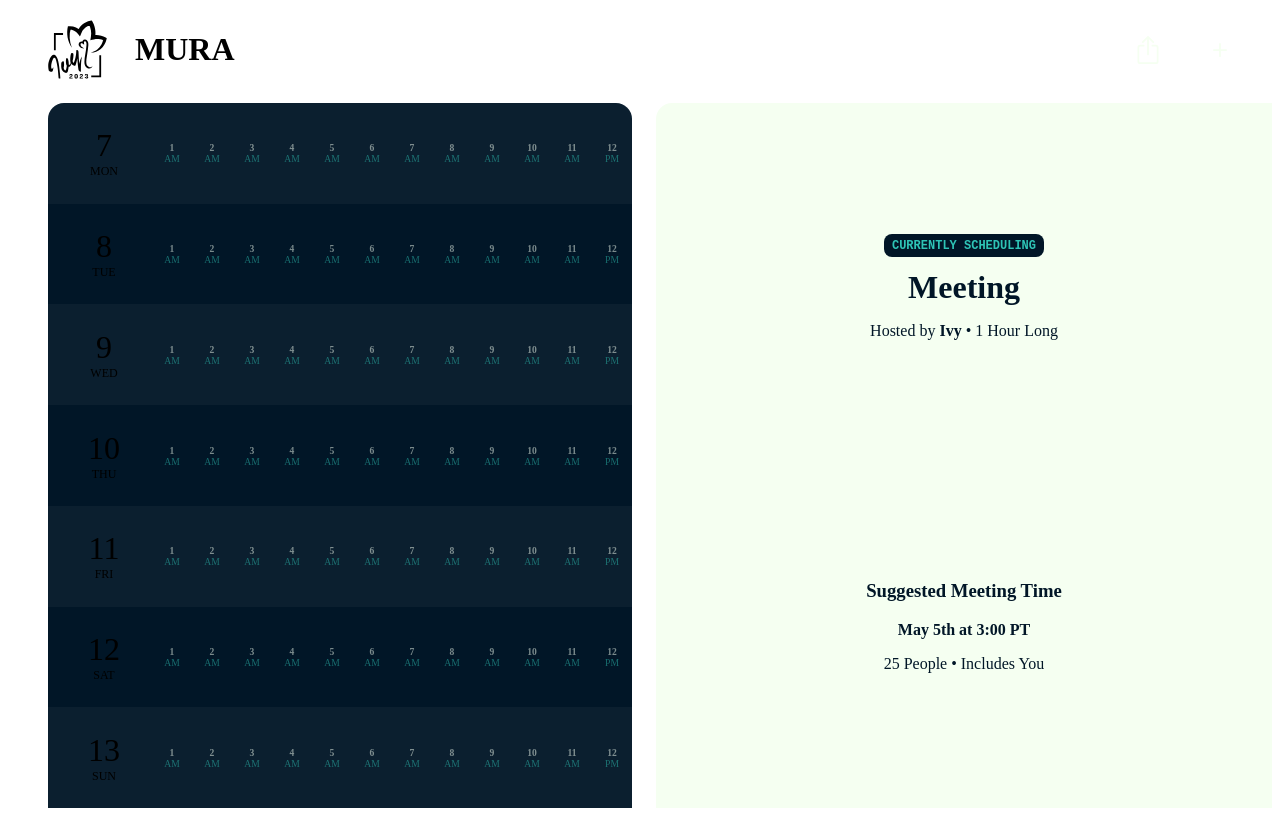
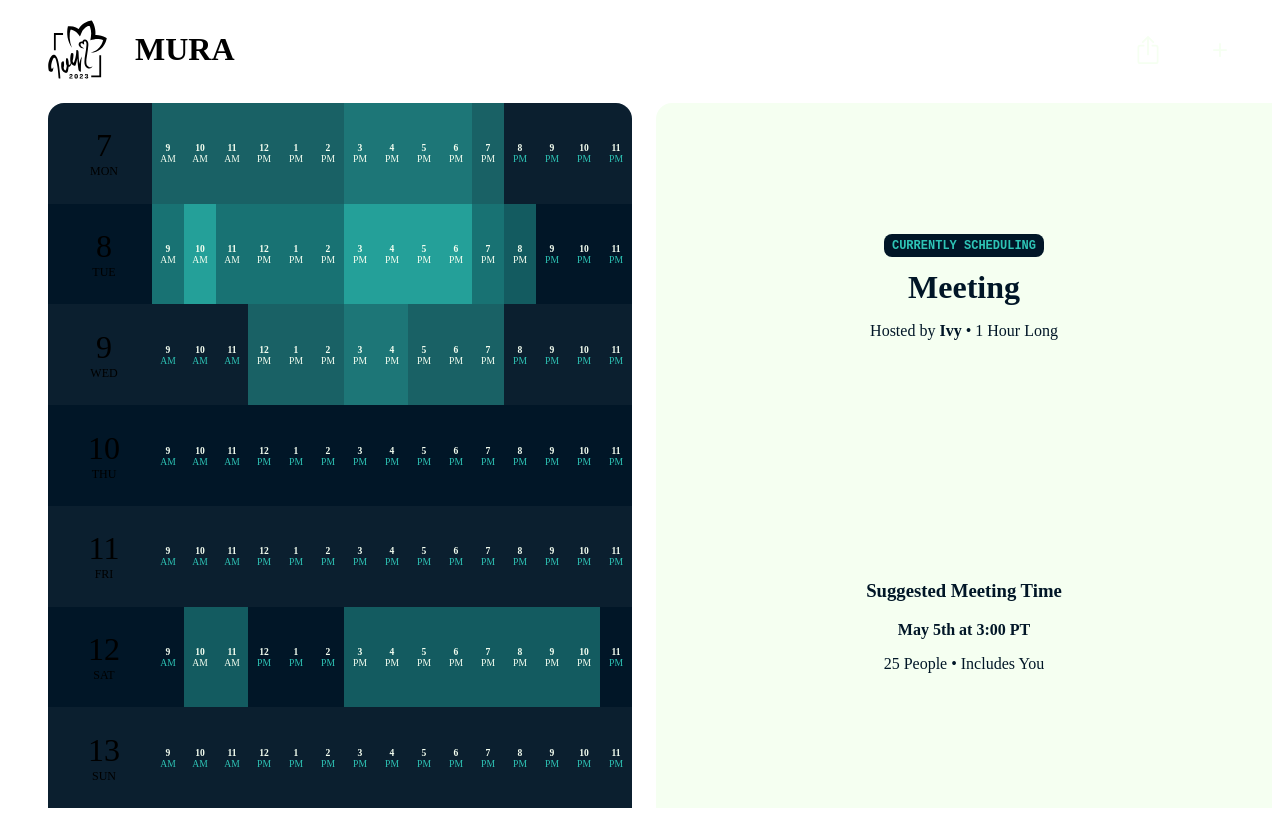
Before and after one commit to ivynya/mura, a SvelteKit app: page / in a window 1280 px wide. Built offline with nearby package versions, Linux system fonts and the light colour scheme; a web font is replaced by a local one.

Commit message:
feat: Display availability

```diff
--- a/src/lib/mura.ts
+++ b/src/lib/mura.ts
@@ -1,6 +1,6 @@
 import { writable } from "svelte/store";
 
-interface Mura {
+export interface Mura {
   meeting_name: string;
   meeting_id: string;
   meeting_host: string;
@@ -17,8 +17,7 @@ interface Mura {
     name: string;
     availability: {
       date: string;
-      time_from: string;
-      time_to: string;
+      times: number[];
     }[];
   }[];
 }
@@ -32,7 +31,55 @@ export const mura = writable<Mura>({
   type: "one-time",
   date_from: "2023-03-06T00:00:00.000Z",
   date_to: "2023-03-12T00:00:00.000Z",
-  time_from: "",
-  time_to: "",
-  participants: []
+  time_from: "2023-01-01T09:00:00.000Z",
+  time_to: "2023-01-01T23:00:00.000Z",
+  participants: [
+    {
+      name: "Ivy",
+      availability: [
+        {
+          date: "2023-03-06T00:00:00.000Z",
+          times: [9, 10, 11, 12, 13, 14, 15, 16, 17, 18, 19]
+        },
+        {
+          date: "2023-03-07T00:00:00.000Z",
+          times: [9, 10, 11, 12, 13, 14, 15, 16, 17, 18, 19]
+        },
+      ]
+    },
+    {
+      name: "Ken",
+      availability: [
+        {
+          date: "2023-03-08T00:00:00.000Z",
+          times: [12, 13, 14, 15, 16]
+        },
+        {
+          date: "2023-03-07T00:00:00.000Z",
+          times: [9, 10, 11, 12, 13, 14, 15, 16, 17, 18, 19, 20]
+        },
+      ]
+    },
+    {
+      name: "John",
+      availability: [
+        {
+          date: "2023-03-06T00:00:00.000Z",
+          times: [15, 16, 17, 18]
+        },
+        {
+          date: "2023-03-07T00:00:00.000Z",
+          times: [10, 15, 16, 17, 18]
+        },
+        {
+          date: "2023-03-08T00:00:00.000Z",
+          times: [15, 16, 17, 18, 19]
+        },
+        {
+          date: "2023-03-11T00:00:00.000Z",
+          times: [10, 11, 15, 16, 17, 18, 19, 20, 21, 22]
+        },
+      ]
+    }
+  ]
 });
--- a/src/routes/+page.svelte
+++ b/src/routes/+page.svelte
@@ -1,46 +1,16 @@
 <script lang="ts">
 	import Header from "./Header.svelte";
-	import TimePicker from "./TimePicker.svelte";
-  import { mura } from "$lib/mura";
+	import Picker from "./Picker.svelte";
+  import { mura } from "../lib/mura";
 
   $: from = new Date($mura.date_from);
   $: to = new Date($mura.date_to).getDate() - from.getDate();
-
-  function getDateFromDay(from: Date, day: number) {
-    from.setDate(from.getDate() + day);
-    switch (from.getUTCDay()) {
-      case 0:
-        return "Sun";
-      case 1:
-        return "Mon";
-      case 2:
-        return "Tue";
-      case 3:
-        return "Wed";
-      case 4:
-        return "Thu";
-      case 5:
-        return "Fri";
-      case 6:
-        return "Sat";
-    }
-  }
 </script>
 
 <div class="app">
   <Header />
 	<main>
-		<div class="picker">
-      {#each Array(to + 1) as _, i}
-        <div class="day">
-          <div class="day-number">
-            <span>{i + 1 + from.getDate()}</span>
-            <span>{getDateFromDay(new Date(), i)}</span>
-          </div>
-          <TimePicker />
-        </div>
-      {/each}
-    </div>
+    <Picker bind:mura={$mura} />
 		<div class="info-bar">
       <div>
         <p class="tag"><code>Currently Scheduling</code></p>
@@ -66,46 +36,6 @@
 	main {
 		display: flex;
 		flex: 1 1;
-
-		.picker {
-			background: #011627;
-      border-top-left-radius: 1rem;
-      border-top-right-radius: 1rem;
-      box-sizing: border-box;
-      overflow: hidden;
-
-      display: flex;
-      flex-direction: column;
-			flex: 1 1;
-      margin-left: 2.5rem;
-      margin-right: 1.5rem;
-
-      .day {
-        display: flex;
-        flex: 1 1;
-        text-transform: uppercase;
-
-        > div {
-          display: flex;
-          flex-direction: column;
-          align-items: center;
-          justify-content: center;
-          padding-left: 2.5rem;
-          padding-right: 2rem;
-          width: 2rem;
-
-          font-size: 2rem;
-
-          :not(:first-child) {
-            font-size: 0.75rem;
-          }
-        }
-      }
-
-      > :nth-child(odd) {
-        background: #f5fff10a;
-      }
-		}
 
 		.info-bar {
 			background: #f5fff1;
--- /dev/null
+++ b/src/routes/Picker.svelte
@@ -0,0 +1,88 @@
+<script lang="ts">
+	import TimePicker from "./TimePicker.svelte";
+	import type { Mura } from "../lib/mura";
+
+  export let mura: Mura;
+
+  $: from = new Date(mura.date_from).getDate();
+  $: to = new Date(mura.date_to).getDate() - from;
+
+  function getDateOffset(date: Date, offset: number) {
+    date.setDate(date.getDate() + offset);
+    return date;
+  }
+
+  function getDateFromDay(from: Date, day: number) {
+    from.setDate(from.getDate() + day);
+    switch (from.getUTCDay()) {
+      case 0:
+        return "Sun";
+      case 1:
+        return "Mon";
+      case 2:
+        return "Tue";
+      case 3:
+        return "Wed";
+      case 4:
+        return "Thu";
+      case 5:
+        return "Fri";
+      case 6:
+        return "Sat";
+    }
+  }
+</script>
+
+<div class="picker">
+  {#each Array(to + 1) as _, i}
+    <div class="day">
+      <div class="day-number">
+        <span>{i + 1 + from}</span>
+        <span>{getDateFromDay(new Date(), i)}</span>
+      </div>
+      <TimePicker bind:mura={mura} date={getDateOffset(new Date(mura.date_from), i).toISOString()} />
+    </div>
+  {/each}
+</div>
+
+<style lang="scss">
+  .picker {
+    background: #011627;
+    border-top-left-radius: 1rem;
+    border-top-right-radius: 1rem;
+    box-sizing: border-box;
+    overflow: hidden;
+
+    display: flex;
+    flex-direction: column;
+    flex: 1 1;
+    margin-left: 2.5rem;
+    margin-right: 1.5rem;
+
+    .day {
+      display: flex;
+      flex: 1 1;
+      text-transform: uppercase;
+
+      > div {
+        display: flex;
+        flex-direction: column;
+        align-items: center;
+        justify-content: center;
+        padding-left: 2.5rem;
+        padding-right: 2rem;
+        width: 2rem;
+
+        font-size: 2rem;
+
+        :not(:first-child) {
+          font-size: 0.75rem;
+        }
+      }
+    }
+
+    > :nth-child(odd) {
+      background: #f5fff10a;
+    }
+  }
+</style>
--- a/src/routes/TimePicker.svelte
+++ b/src/routes/TimePicker.svelte
@@ -1,9 +1,27 @@
+<script lang="ts">
+	import type { Mura } from "../lib/mura";
+
+  export let mura: Mura;
+  export let date: string;
+
+  $: from = new Date(mura.time_from).getUTCHours();
+  $: to = new Date(mura.time_to).getUTCHours() - from;
+
+  $: participantCount = mura.participants.length;
+
+  function calculateHeatmapNormal(hour: number) {
+    const availability = mura.participants.map(p => p.availability);
+    const available = availability
+      .filter(a => a.some(d => d.date === date && d.times.some(t => t === hour)))
+    return ((available.length / participantCount) * 5).toFixed(0);
+  }
+</script>
 
 <div class="picker">
-  {#each Array(12) as _, i}
-    <button>{i + 1}<br>
+  {#each Array(to + 1) as _, i}
+    <button class="heatmap-{calculateHeatmapNormal(i + from)}">{(i + from - 1) % 12 + 1}<br>
       <span>
-        {#if i < 11}
+        {#if i + from < 12}
           AM
         {:else}
           PM
@@ -33,12 +51,30 @@
       padding: 0 0.25rem;
 
       transition-duration: 0.1s;
-      opacity: 0.5;
       position: relative;
 
       span {
+        color: #f5fff1;
+        font-weight: normal;
+      }
+
+      &.heatmap-0 span {
         color: #2EC4B6;
-        font-weight: normal;
+      }
+      &.heatmap-1 {
+        background-color: #2EC4B644;
+      }
+      &.heatmap-2 {
+        background-color: #2EC4B666;
+      }
+      &.heatmap-3 {
+        background-color: #2EC4B688;
+      }
+      &.heatmap-4 {
+        background-color: #2EC4B6aa;
+      }
+      &.heatmap-5 {
+        background-color: #2EC4B6cc;
       }
     }
 
```
